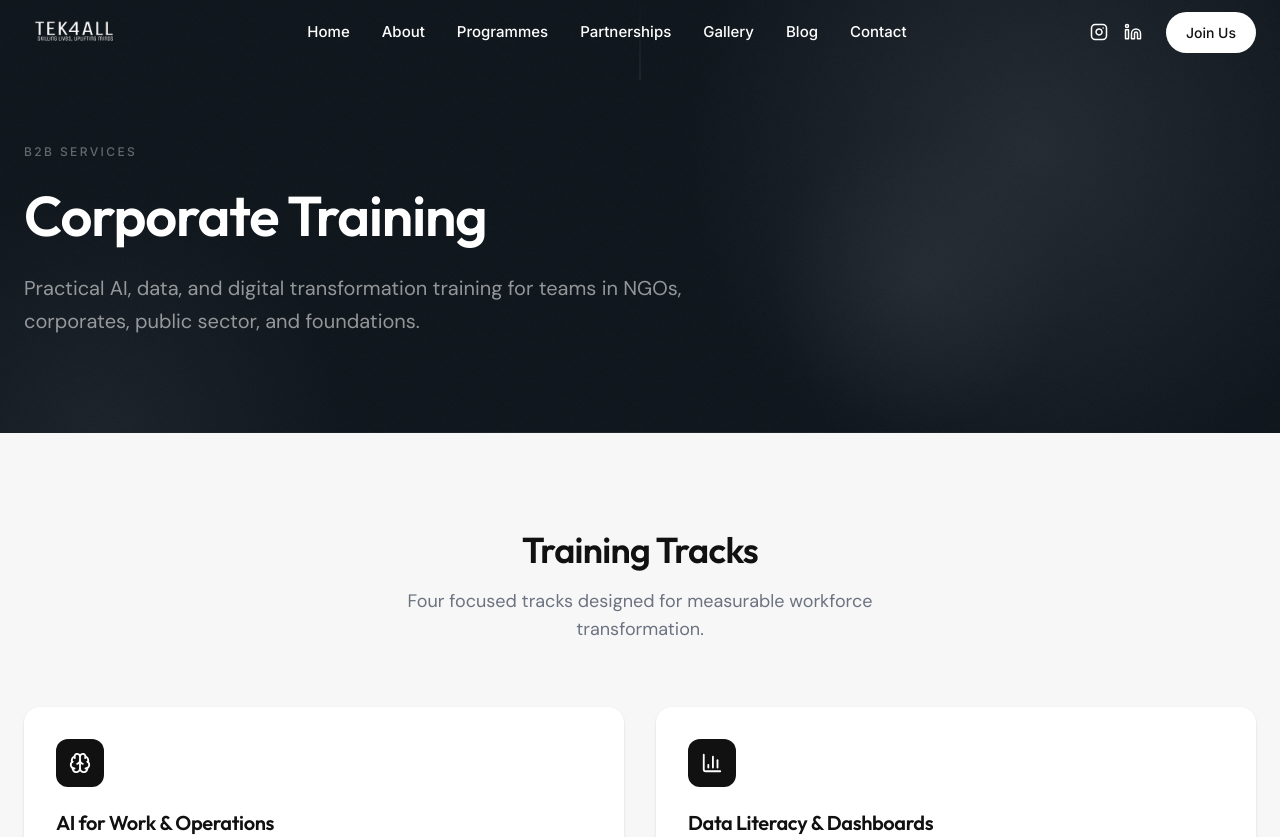
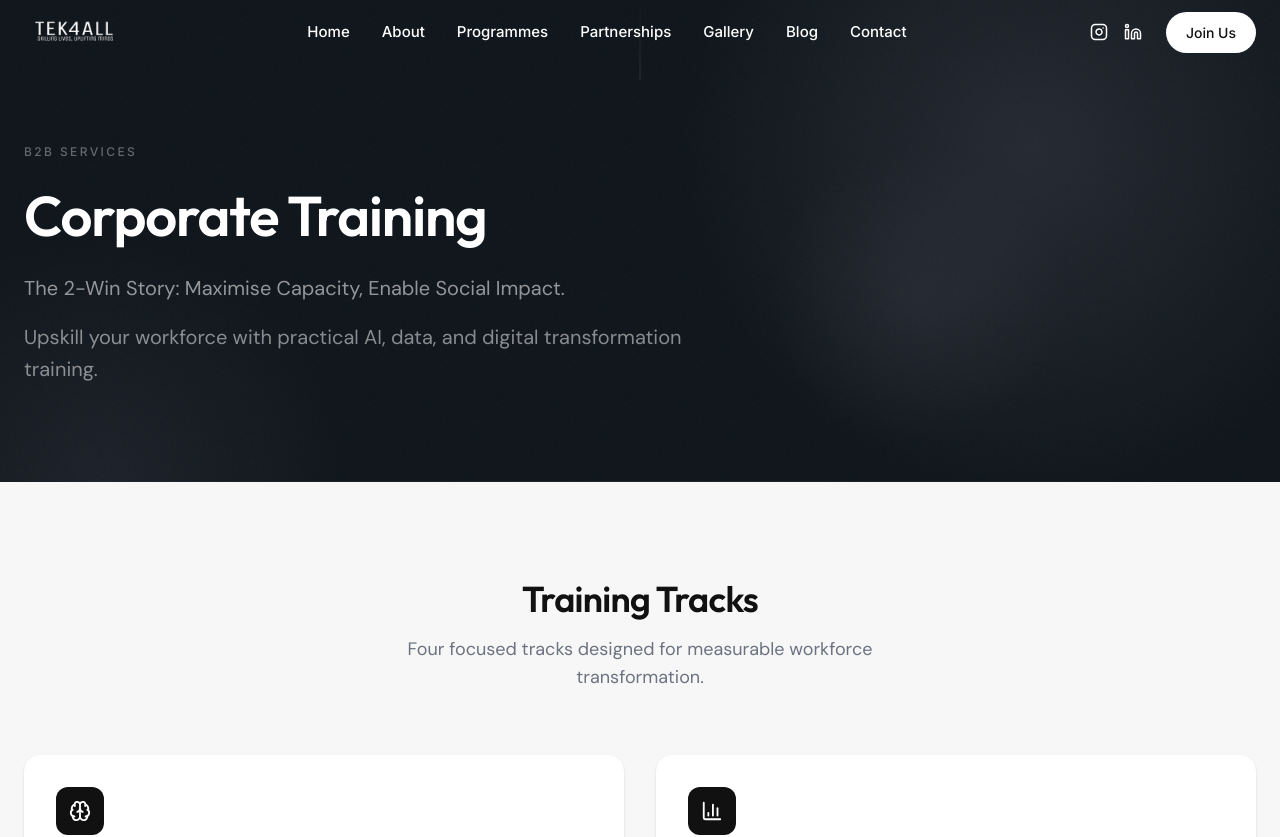
Before and after one commit to tekforallorg-dotcom/tek4all-website, a Next.js app: page /corporate-training in a window 1280 px wide. Shown: the top 837 px of the page. Built offline with nearby package versions, Linux system fonts and the light colour scheme.

Commit message:
fix: moondesk image overflow, corporate training hero text

```diff
--- a/src/app/corporate-training/page.tsx
+++ b/src/app/corporate-training/page.tsx
@@ -28,8 +28,12 @@ export default function CorporateTrainingPage() {
       <PageHero
         eyebrow="B2B Services"
         title="Corporate Training"
-        description="Practical AI, data, and digital transformation training for teams in NGOs, corporates, public sector, and foundations."
-      />
+        description="The 2-Win Story: Maximise Capacity, Enable Social Impact."
+      >
+        <p className="mt-4 text-lg md:text-xl max-w-2xl leading-relaxed" style={{ color: "rgba(255,255,255,0.5)" }}>
+          Upskill your workforce with practical AI, data, and digital transformation training.
+        </p>
+      </PageHero>
 
       {/* Training Tracks */}
       <section className="bg-off-white py-16 md:py-24">
--- a/src/app/page.tsx
+++ b/src/app/page.tsx
@@ -280,10 +280,8 @@ export default async function HomePage() {
 
             {/* Product mockup — clean, frameless, floating */}
             <FadeIn delay={0.2}>
-              <div className="relative lg:-mr-12 xl:-mr-20">
-                {/* Desktop mockup */}
-                <div className="relative" style={{ filter: "drop-shadow(0 25px 60px rgba(0,0,0,0.5))" }}>
-                  <div className="rounded-xl overflow-hidden" style={{ border: "1px solid rgba(255,255,255,0.08)" }}>
+              <div className="relative">
+                <div className="relative rounded-xl overflow-hidden" style={{ filter: "drop-shadow(0 20px 50px rgba(0,0,0,0.4))" }}>
                   <Image
                     src="/images/moondesk-preview.png"
                     alt="MoonDesk dashboard"
@@ -292,9 +290,6 @@ export default async function HomePage() {
                     className="w-full h-auto block"
                   />
                 </div>
-                </div>
-                {/* Soft bottom fade so it doesn't have a hard edge */}
-                <div className="absolute -bottom-4 left-0 right-0 h-20 pointer-events-none" style={{ background: "linear-gradient(to top, #0d141a, transparent)" }} aria-hidden="true" />
               </div>
             </FadeIn>
           </div>
```
Lines whose indentation alone changed are shown as unchanged.
